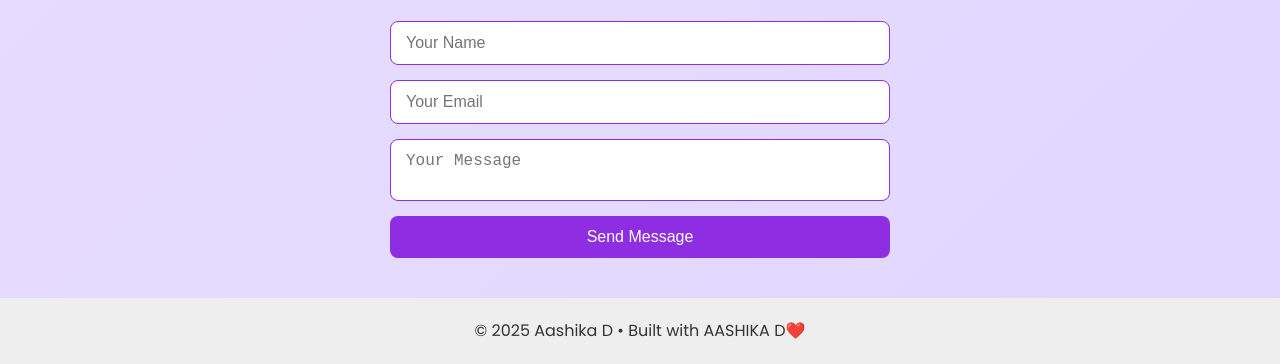
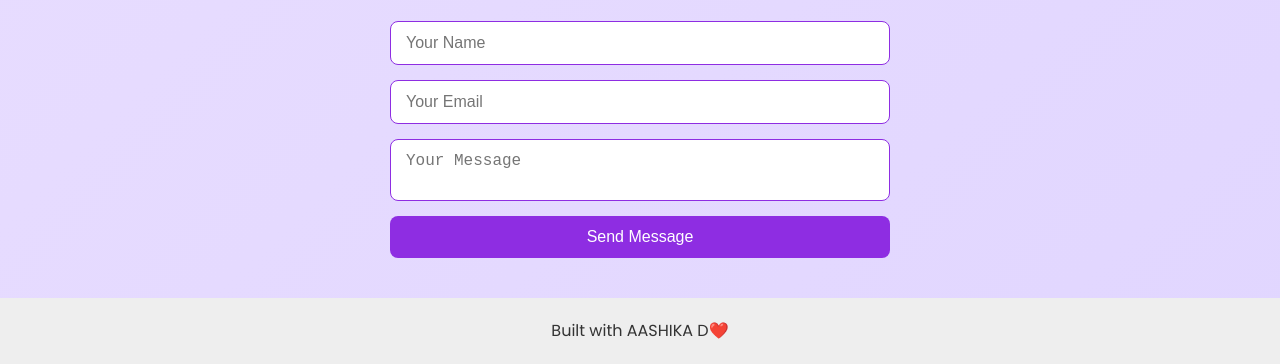
Before and after one commit to AASHIKA3101/Aashika_Portfolio, a plain HTML site: page index.html in a window 1280 px wide. Shown: the part 3476-3840 px from the top of the page. Drawn offline with nearby package versions, Linux system fonts and the light colour scheme.

Commit message:
Update index.html

```diff
--- a/index.html
+++ b/index.html
@@ -206,7 +206,7 @@
  <link rel="icon" type="image/x-icon" href="favicon.ico">
 
   <footer>
-    <p>© 2025 Aashika D • Built with AASHIKA D❤️</p>
+    <p>Built with AASHIKA D❤️</p>
   </footer>
   <button id="scrollTopBtn" title="Go to top">↑</button>
 <script>
```
